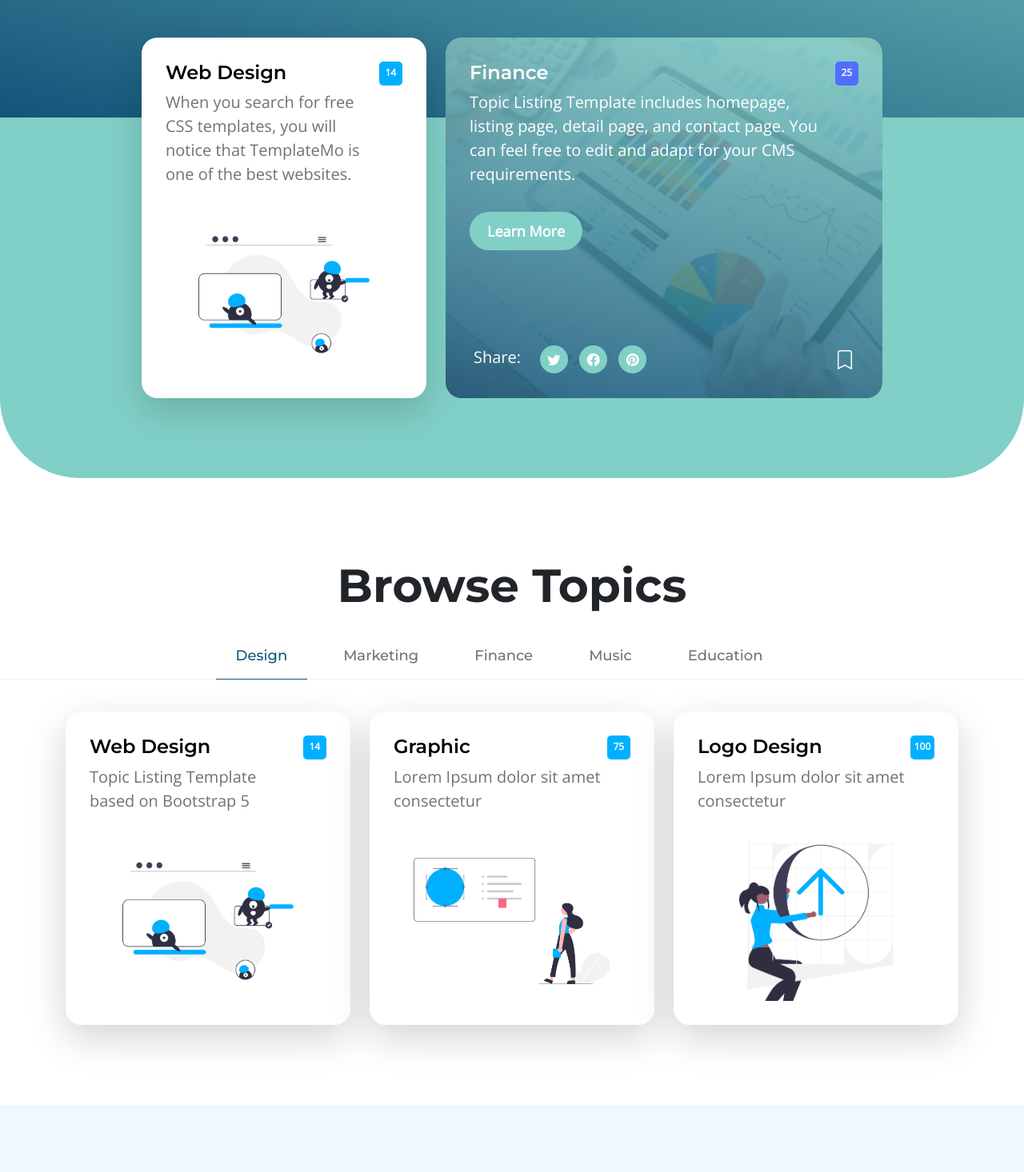
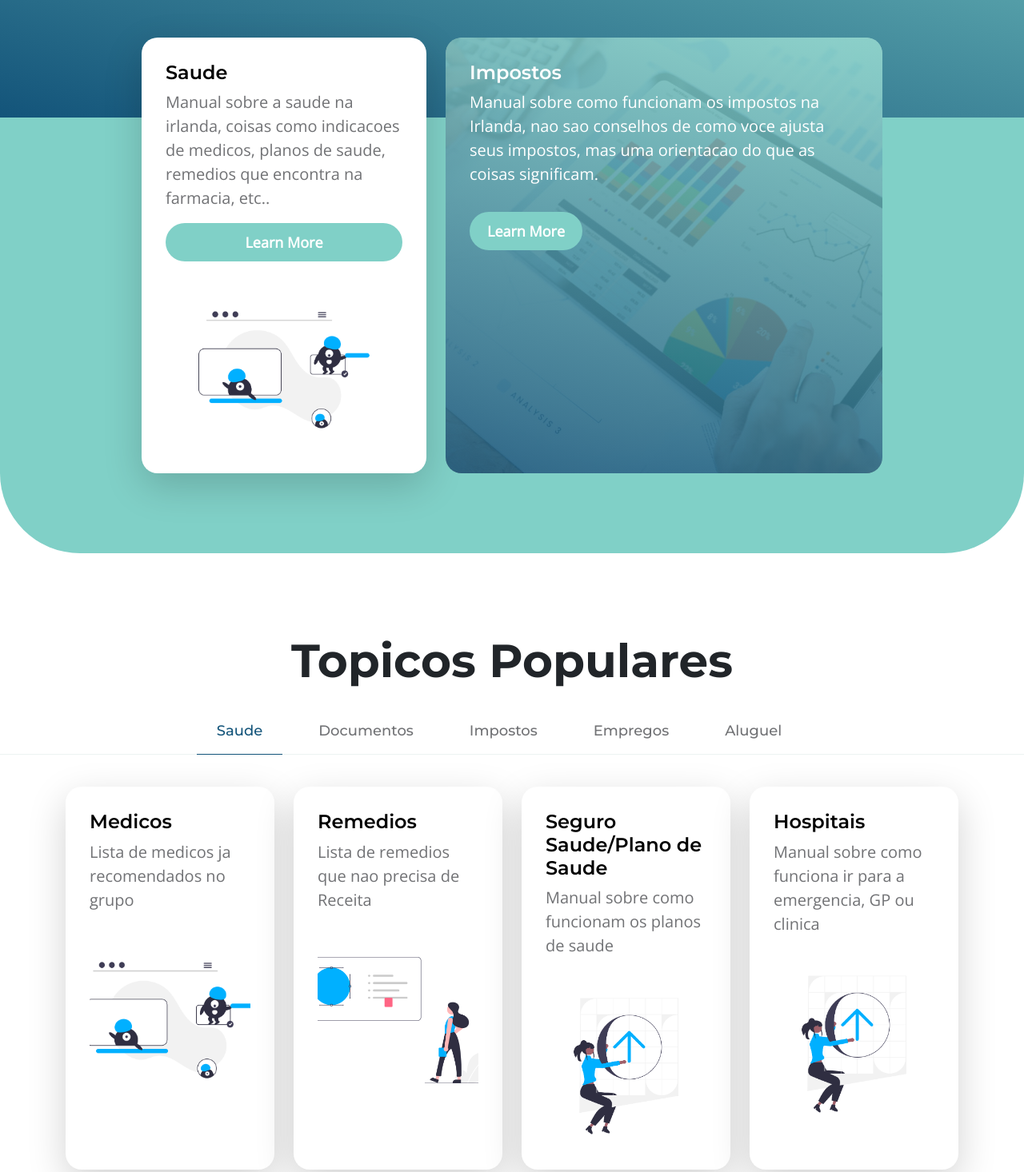
Before and after one commit to amandapersampa/brasileira-blog, a plain HTML site: page index.html in a window 1280 px wide. Shown: the part 335-1801 px from the top of the page at 80% size. Drawn offline with nearby package versions, Linux system fonts and the light colour scheme.

Commit message:
ajuste dos topicos de saude

```diff
--- a/index.html
+++ b/index.html
@@ -38,7 +38,7 @@ https://templatemo.com/tm-590-topic-listing
                     <div class="collapse navbar-collapse" id="navbarNav">
                         <ul class="navbar-nav ms-lg-5 me-lg-auto">
                             <li class="nav-item">
-                                <a class="nav-link click-scroll" href="#section_1">Busque</a>
+                                <a class="nav-link click-scroll" href="#section_1">FAQs</a>
                             </li>
 
                             <li class="nav-item">
@@ -74,14 +74,12 @@ https://templatemo.com/tm-590-topic-listing
                                 <a href="topics-detail.html">
                                     <div class="d-flex">
                                         <div>
-                                            <h5 class="mb-2">Web Design</h5>
+                                            <h5 class="mb-2">Saude</h5>
 
-                                            <p class="mb-0">When you search for free CSS templates, you will notice that TemplateMo is one of the best websites.</p>
+                                            <p class="mb-0">Manual sobre a saude na irlanda, coisas como indicacoes de medicos, planos de saude, remedios que encontra na farmacia, etc..</p>
                                         </div>
-
-                                        <span class="badge bg-design rounded-pill ms-auto">14</span>
                                     </div>
-
+                                    <a href="topics-detail.html" class="btn custom-btn mt-2 mt-lg-3">Learn More</a>
                                     <img src="static/images/topics/undraw_Remote_design_team_re_urdx.png" class="custom-block-image img-fluid" alt="">
                                 </a>
                             </div>
@@ -91,37 +89,14 @@ https://templatemo.com/tm-590-topic-listing
                             <div class="custom-block custom-block-overlay">
                                 <div class="d-flex flex-column h-100">
                                     <img src="static/images/businesswoman-using-tablet-analysis.jpg" class="custom-block-image img-fluid" alt="">
-
                                     <div class="custom-block-overlay-text d-flex">
                                         <div>
-                                            <h5 class="text-white mb-2">Finance</h5>
+                                            <h5 class="text-white mb-2">Impostos</h5>
 
-                                            <p class="text-white">Topic Listing Template includes homepage, listing page, detail page, and contact page. You can feel free to edit and adapt for your CMS requirements.</p>
+                                            <p class="text-white">Manual sobre como funcionam os impostos na Irlanda, nao sao conselhos de como voce ajusta seus impostos, mas uma orientacao do que as coisas significam.</p>
 
                                             <a href="topics-detail.html" class="btn custom-btn mt-2 mt-lg-3">Learn More</a>
                                         </div>
-
-                                        <span class="badge bg-finance rounded-pill ms-auto">25</span>
-                                    </div>
-
-                                    <div class="social-share d-flex">
-                                        <p class="text-white me-4">Share:</p>
-
-                                        <ul class="social-icon">
-                                            <li class="social-icon-item">
-                                                <a href="#" class="social-icon-link bi-twitter"></a>
-                                            </li>
-
-                                            <li class="social-icon-item">
-                                                <a href="#" class="social-icon-link bi-facebook"></a>
-                                            </li>
-
-                                            <li class="social-icon-item">
-                                                <a href="#" class="social-icon-link bi-pinterest"></a>
-                                            </li>
-                                        </ul>
-
-                                        <a href="#" class="custom-icon bi-bookmark ms-auto"></a>
                                     </div>
 
                                     <div class="section-overlay"></div>
@@ -136,7 +111,7 @@ https://templatemo.com/tm-590-topic-listing
                 <div class="container">
                     <div class="row">
                         <div class="col-12 text-center">
-                            <h1 class="mb-4">Browse Topics</h1>
+                            <h1 class="mb-4">Topicos Populares</h1>
                         </div>
                     </div>
                 </div>
@@ -144,23 +119,23 @@ https://templatemo.com/tm-590-topic-listing
                     <div class="row">
                         <ul class="nav nav-tabs" id="myTab" role="tablist">
                             <li class="nav-item" role="presentation">
-                                <button class="nav-link active" id="design-tab" data-bs-toggle="tab" data-bs-target="#design-tab-pane" type="button" role="tab" aria-controls="design-tab-pane" aria-selected="true">Design</button>
+                                <button class="nav-link active" id="design-tab" data-bs-toggle="tab" data-bs-target="#design-tab-pane" type="button" role="tab" aria-controls="design-tab-pane" aria-selected="true">Saude</button>
                             </li>
 
                             <li class="nav-item" role="presentation">
-                                <button class="nav-link" id="marketing-tab" data-bs-toggle="tab" data-bs-target="#marketing-tab-pane" type="button" role="tab" aria-controls="marketing-tab-pane" aria-selected="false">Marketing</button>
+                                <button class="nav-link" id="marketing-tab" data-bs-toggle="tab" data-bs-target="#marketing-tab-pane" type="button" role="tab" aria-controls="marketing-tab-pane" aria-selected="false">Documentos</button>
                             </li>
 
                             <li class="nav-item" role="presentation">
-                                <button class="nav-link" id="finance-tab" data-bs-toggle="tab" data-bs-target="#finance-tab-pane" type="button" role="tab" aria-controls="finance-tab-pane" aria-selected="false">Finance</button>
+                                <button class="nav-link" id="finance-tab" data-bs-toggle="tab" data-bs-target="#finance-tab-pane" type="button" role="tab" aria-controls="finance-tab-pane" aria-selected="false">Impostos</button>
                             </li>
 
                             <li class="nav-item" role="presentation">
-                                <button class="nav-link" id="music-tab" data-bs-toggle="tab" data-bs-target="#music-tab-pane" type="button" role="tab" aria-controls="music-tab-pane" aria-selected="false">Music</button>
+                                <button class="nav-link" id="music-tab" data-bs-toggle="tab" data-bs-target="#music-tab-pane" type="button" role="tab" aria-controls="music-tab-pane" aria-selected="false">Empregos</button>
                             </li>
 
                             <li class="nav-item" role="presentation">
-                                <button class="nav-link" id="education-tab" data-bs-toggle="tab" data-bs-target="#education-tab-pane" type="button" role="tab" aria-controls="education-tab-pane" aria-selected="false">Education</button>
+                                <button class="nav-link" id="education-tab" data-bs-toggle="tab" data-bs-target="#education-tab-pane" type="button" role="tab" aria-controls="education-tab-pane" aria-selected="false">Aluguel</button>
                             </li>
                         </ul>
                     </div>
@@ -171,53 +146,55 @@ https://templatemo.com/tm-590-topic-listing
                             <div class="tab-content" id="myTabContent">
                                 <div class="tab-pane fade show active" id="design-tab-pane" role="tabpanel" aria-labelledby="design-tab" tabindex="0">
                                     <div class="row">
-                                        <div class="col-lg-4 col-md-6 col-12 mb-4 mb-lg-0">
+                                        <div class="col-lg-3 col-md-6 col-12 mb-4 mb-lg-0">
                                             <div class="custom-block bg-white shadow-lg">
                                                 <a href="topics-detail.html">
                                                     <div class="d-flex">
                                                         <div>
-                                                            <h5 class="mb-2">Web Design</h5>
-
-                                                            <p class="mb-0">Topic Listing Template based on Bootstrap 5</p>
+                                                            <h5 class="mb-2">Medicos</h5>
+                                                            <p class="mb-0">Lista de medicos ja recomendados no grupo</p>
                                                         </div>
-
-                                                        <span class="badge bg-design rounded-pill ms-auto">14</span>
                                                     </div>
-
                                                     <img src="static/images/topics/undraw_Remote_design_team_re_urdx.png" class="custom-block-image img-fluid" alt="">
                                                 </a>
                                             </div>
                                         </div>
-                                        <div class="col-lg-4 col-md-6 col-12 mb-4 mb-lg-0">
+                                        <div class="col-lg-3 col-md-6 col-12 mb-4 mb-lg-0">
                                             <div class="custom-block bg-white shadow-lg">
                                                 <a href="topics-detail.html">
                                                     <div class="d-flex">
                                                         <div>
-                                                            <h5 class="mb-2">Graphic</h5>
+                                                            <h5 class="mb-2">Remedios</h5>
 
-                                                                <p class="mb-0">Lorem Ipsum dolor sit amet consectetur</p>
+                                                                <p class="mb-0">Lista de remedios que nao precisa de Receita</p>
                                                         </div>
-
-                                                        <span class="badge bg-design rounded-pill ms-auto">75</span>
                                                     </div>
-
                                                     <img src="static/images/topics/undraw_Redesign_feedback_re_jvm0.png" class="custom-block-image img-fluid" alt="">
                                                 </a>
                                             </div>
                                         </div>
-                                        <div class="col-lg-4 col-md-6 col-12">
+                                        <div class="col-lg-3 col-md-6 col-12">
                                             <div class="custom-block bg-white shadow-lg">
                                                 <a href="topics-detail.html">
                                                     <div class="d-flex">
                                                         <div>
-                                                            <h5 class="mb-2">Logo Design</h5>
-
-                                                                <p class="mb-0">Lorem Ipsum dolor sit amet consectetur</p>
+                                                            <h5 class="mb-2">Seguro Saude/Plano de Saude</h5>
+                                                                <p class="mb-0">Manual sobre como funcionam os planos de saude</p>
                                                         </div>
-
-                                                        <span class="badge bg-design rounded-pill ms-auto">100</span>
                                                     </div>
-
+                                                    <img src="static/images/topics/colleagues-working-cozy-office-medium-shot.png" class="custom-block-image img-fluid" alt="">
+                                                </a>
+                                            </div>
+                                        </div>
+                                         <div class="col-lg-3 col-md-6 col-12">
+                                            <div class="custom-block bg-white shadow-lg">
+                                                <a href="topics-detail.html">
+                                                    <div class="d-flex">
+                                                        <div>
+                                                            <h5 class="mb-2">Hospitais</h5>
+                                                                <p class="mb-0">Manual sobre como funciona ir para a emergencia, GP ou clinica</p>
+                                                        </div>
+                                                    </div>
                                                     <img src="static/images/topics/colleagues-working-cozy-office-medium-shot.png" class="custom-block-image img-fluid" alt="">
                                                 </a>
                                             </div>
@@ -427,8 +404,6 @@ https://templatemo.com/tm-590-topic-listing
 
                                                             <p class="mb-0">Lorem Ipsum dolor sit amet consectetur</p>
                                                         </div>
-
-                                                        <span class="badge bg-education rounded-pill ms-auto">75</span>
                                                     </div>
 
                                                     <img src="static/images/topics/undraw_Educator_re_ju47.png" class="custom-block-image img-fluid" alt="">
@@ -462,8 +437,6 @@ https://templatemo.com/tm-590-topic-listing
                             <p class="d-flex align-items-center mb-2">
                                 <a href="https://www.instagram.com/amandapersampa/"  class="social-icon-link bi-instagram">
                                 </a>
-                            </p>
-                            <p class="d-flex align-items-center mb-2">
                                 <a class="social-icon-link bi-whatsapp" href="https://chat.whatsapp.com/EwevRJmfaB6K93uWZ1hJkh" >
                                 </a>
                             </p>
@@ -486,18 +459,9 @@ https://templatemo.com/tm-590-topic-listing
                     </div>
 
                     <div class="col-lg-3 col-md-4 col-6 mb-4 mb-lg-0">
-                        <p class="d-flex align-items-center mb-1">
-                            <span class="me-2">Instagram</span>
-                            <a href="https://www.instagram.com/amandapersampa/" class="site-footer-link">
-                                Link
-                            </a>
-                        </p>`
-                        <p class="d-flex align-items-center">
-                            <span class="me-2">Whatsapp</span>
-
-                            <a href="https://chat.whatsapp.com/EwevRJmfaB6K93uWZ1hJkh" class="site-footer-link">
-                                Grupo das Brasileiras em Dublin (Apenas Mulheres)
-                            </a>
+                        <p class="d-flex align-items-center mb-2">
+                            <a href="https://www.instagram.com/amandapersampa/"  class="social-icon-link bi-instagram"></a>
+                            <a class="social-icon-link bi-whatsapp" href="https://chat.whatsapp.com/EwevRJmfaB6K93uWZ1hJkh" ></a>
                         </p>
                     </div>
 
```
